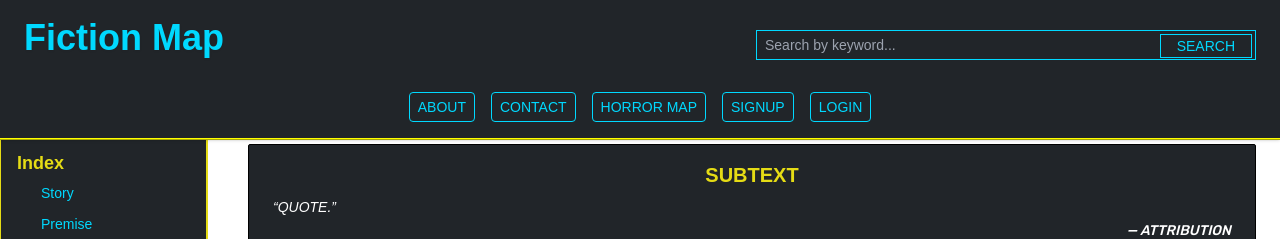
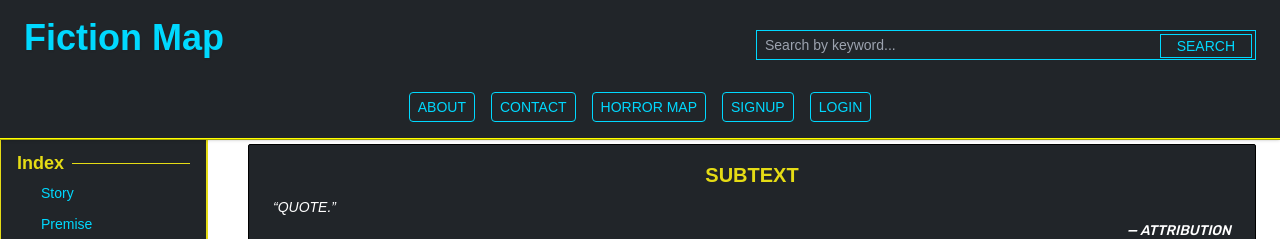
Before and after one commit to sifzerda/next-fiction, a Next.js app: page /subtext in a window 1280 px wide. Shown: the top 239 px of the page. Built offline with nearby package versions, Linux system fonts and the light colour scheme; no server answers; a web font is replaced by a local one.

Commit message:
added line beside index on sidebar

```diff
--- a/src/components/Sidebar.js
+++ b/src/components/Sidebar.js
@@ -39,7 +39,10 @@ function Sidebar() {
     sm:pt-28 sm:w-52 sm:h-screen sm:fixed sm:top-0 sm:left-0 sm:items-start sm:pt-28 sm:border-r-2 sm:border-yellow
     border border-llBlue">
       <nav className="w-full">
-        <h2 className="text-yellow text-lg font-semibold mb-1 mt-9 text-center sm:text-left">Index</h2>
+        <h2 className="flex items-center gap-2 text-yellow text-lg font-semibold mb-1 mt-9 sm:text-left">
+          <span>Index</span>
+          <span className="flex-grow h-px bg-yellow"></span>
+        </h2>
         <ul className="flex flex-col items-center gap-0 sm:items-start sm:pl-4 sm:mt-0">
           {links.map(({ href, label }) => (
             <li key={href} className="w-full">
```
